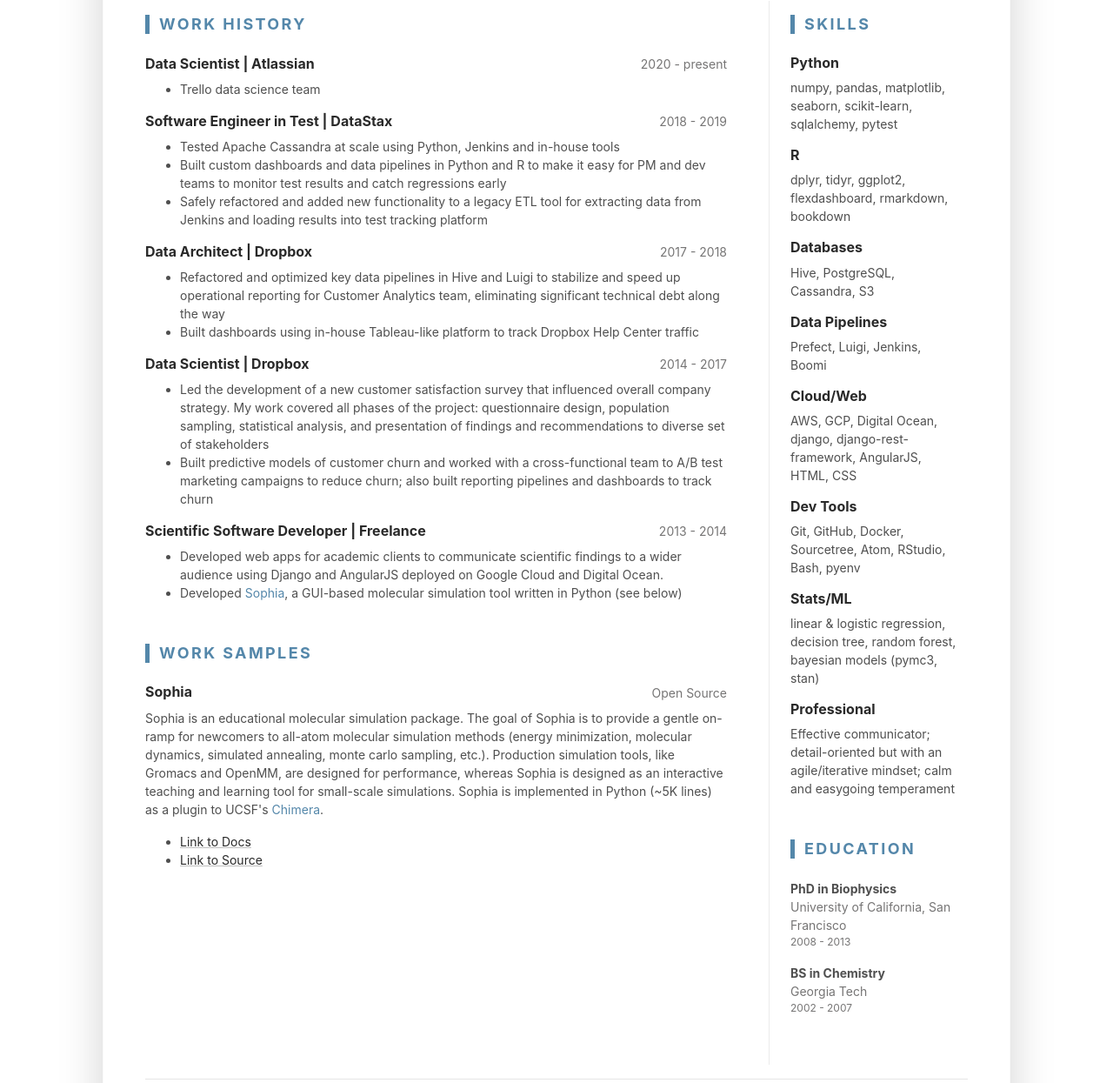
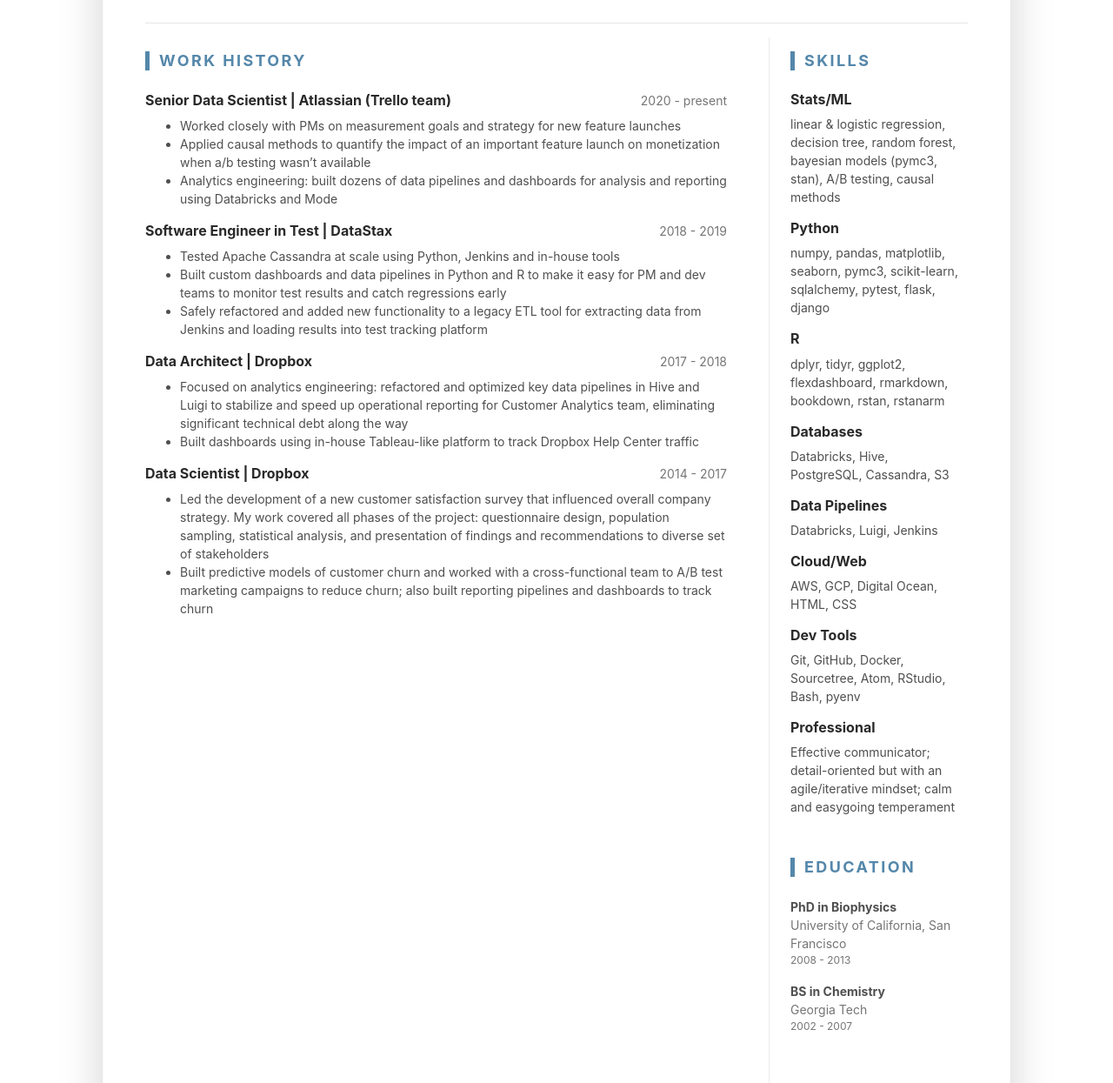
Before and after one commit to grollins/geoff-site, a plain HTML site: page index.html in a window 1280 px wide. Shown: the part 485-1730 px from the top of the page at 87% size. Drawn offline with Linux system fonts and the light colour scheme.

Commit message:
Refresh for 2022

```diff
--- a/index.html
+++ b/index.html
@@ -32,7 +32,7 @@
 					<div class="row align-items-center">
 						<div class="resume-title col-12 col-md-6 col-lg-8 col-xl-9">
 							<h2 class="resume-name mb-0 text-uppercase">Geoff Rollins</h2>
-							<div class="resume-tagline mb-3 mb-md-0">Data Scientist | Data Engineer | Biophysics PhD</div>
+							<div class="resume-tagline mb-3 mb-md-0">Data Scientist | Analytics Engineer | Biophysics PhD</div>
 						</div><!--//resume-title-->
 						<div class="resume-contact col-12 col-md-6 col-lg-4 col-xl-3">
 							<ul class="list-unstyled mb-0">
@@ -51,9 +51,10 @@
 						<img class="resume-profile-image mb-3 mb-md-0 mr-md-5 ml-md-0 rounded mx-auto" src="assets/images/geoff.png" alt="image">
 						<div class="media-body text-left">
 							<ul class="resume-list">
-								<li>Data Scientist with strong quantitative background that spans data science, data engineering, and physics</li>
-								<li>4+ years experience working in a fast-paced tech startup environment with extensive remote experience</li>
-								<li>10+ yrs experience with Python; 4+ yrs experience with R and SQL; 2 yrs experience with web frameworks (django, angular)</li>
+								<li>Data Scientist with strong quantitative background that spans data science, analytics engineering, and physics</li>
+								<li>6+ years experience working with petascale data in a fast-paced tech startup environment with extensive remote experience</li>
+								<li>10+ yrs experience with Python; 6+ yrs experience with R and SQL</li>
+								<li>Delivers end-to-end data science projects: from measurement strategy and statistical inference to data pipelines to dashboarding to deep-dive reports</li>
 								<li>Passionate about refactoring legacy code to mitigate technical debt, guided by tests</li>
 								<li>Effective communicator – experienced in writing and presenting reports to both business and technical audiences</li>
 							</ul>
@@ -68,12 +69,14 @@
 								<h3 class="text-uppercase resume-section-heading mb-4">Work History</h3>
 								<div class="item mb-3">
 									<div class="item-heading row align-items-center mb-2">
-										<h4 class="item-title col-12 col-md-6 col-lg-8 mb-2 mb-md-0">Data Scientist | Atlassian</h4>
+										<h4 class="item-title col-12 col-md-6 col-lg-8 mb-2 mb-md-0">Senior Data Scientist | Atlassian (Trello team)</h4>
 										<div class="item-meta col-12 col-md-6 col-lg-4 text-muted text-left text-md-right">2020 - present</div>
 									</div>
 									<div class="item-content">
 										<ul class="resume-list">
-											<li>Trello data science team</li>
+											<li>Worked closely with PMs on measurement goals and strategy for new feature launches</li>
+											<li>Applied causal methods to quantify the impact of an important feature launch on monetization when a/b testing wasn’t available</li>
+											<li>Analytics engineering: built dozens of data pipelines and dashboards for analysis and reporting using Databricks and Mode</li>
 										</ul>
 									</div>
 								</div><!--//item-->
@@ -99,7 +102,7 @@
 									</div>
 									<div class="item-content">
 										<ul class="resume-list">
-											<li>Refactored and optimized key data pipelines in Hive and Luigi to stabilize and speed up operational reporting for Customer Analytics team, eliminating significant technical debt along the way</li>
+											<li>Focused on analytics engineering: refactored and optimized key data pipelines in Hive and Luigi to stabilize and speed up operational reporting for Customer Analytics team, eliminating significant technical debt along the way</li>
 											<li>Built dashboards using in-house Tableau-like platform to track Dropbox Help Center traffic</li>
 										</ul>
 									</div>
@@ -117,83 +120,51 @@
 										</ul>
 									</div>
 								</div><!--//item-->
-								<div class="item">
-									<div class="item-heading row align-items-center mb-2">
-										<h4 class="item-title col-12 col-md-6 col-lg-8 mb-2 mb-md-0">Scientific Software Developer | Freelance</h4>
-										<div class="item-meta col-12 col-md-6 col-lg-4 text-muted text-left text-md-right">2013 - 2014</div>
-
-									</div>
-									<div class="item-content">
-										<ul class="resume-list">
-											<li>Developed web apps for academic clients to communicate scientific findings to a wider audience using Django and AngularJS deployed on Google Cloud and Digital Ocean.</li>
-											<li>Developed <a href="https://sophia-web.appspot.com/">Sophia</a>, a GUI-based molecular simulation tool written in Python (see below)</li>
-										</ul>
-									</div>
-								</div><!--//item-->
-
 							</section><!--//work-section-->
-
-							<section class="project-section py-3">
-								<h3 class="text-uppercase resume-section-heading mb-4">Work Samples</h3>
-								<div class="item mb-3">
-									<div class="item-heading row align-items-center mb-2">
-										<h4 class="item-title col-12 col-md-6 col-lg-8 mb-2 mb-md-0">Sophia</h4>
-										<div class="item-meta col-12 col-md-6 col-lg-4 text-muted text-left text-md-right">Open Source</div>
-
-									</div>
-									<div class="item-content">
-										<p>Sophia is an educational molecular simulation package. The goal of Sophia is to provide a gentle on-ramp for newcomers to all-atom molecular simulation methods (energy minimization, molecular dynamics, simulated annealing, monte carlo sampling, etc.). Production simulation tools, like Gromacs and OpenMM, are designed for performance, whereas Sophia is designed as an interactive teaching and learning tool for small-scale simulations. Sophia is implemented in Python (~5K lines) as a plugin to UCSF's <a href="https://www.cgl.ucsf.edu/chimera/">Chimera</a>.</p>
-										<ul class="resume-list">
-											<li><a href="https://sophia-web.appspot.com/" class="theme-link">Link to Docs</a></li>
-											<li><a href="https://bitbucket.org/grollins/sophia/src/master/" class="theme-link">Link to Source</a></li>
-										</ul>
-									</div>
-								</div><!--//item-->
-							</section><!--//project-section-->
 						</div><!--//resume-main-->
 						<aside class="resume-aside col-12 col-lg-4 col-xl-3 px-lg-4 pb-lg-4">
 							<section class="skills-section py-3">
 								<h3 class="text-uppercase resume-section-heading mb-4">Skills</h3>
+								    <div class="item">
+										<h4 class="item-title">Stats/ML</h4>
+										<ul class="list-unstyled resume-skills-list">
+											<li class="mb-2">linear & logistic regression, decision tree, random forest, bayesian models (pymc3, stan), A/B testing, causal methods<li>
+										</ul>
+									</div><!--//item-->
 									<div class="item">
 										<h4 class="item-title">Python</h4>
 										<ul class="list-unstyled resume-skills-list">
-											<li class="mb-2">numpy, pandas, matplotlib, seaborn, scikit-learn, sqlalchemy, pytest</li>
+											<li class="mb-2">numpy, pandas, matplotlib, seaborn, pymc3, scikit-learn, sqlalchemy, pytest, flask, django</li>
 										</ul>
 									</div><!--//item-->
 									<div class="item">
 										<h4 class="item-title">R</h4>
 										<ul class="list-unstyled resume-skills-list">
-											<li class="mb-2">dplyr, tidyr, ggplot2, flexdashboard, rmarkdown, bookdown</li>
+											<li class="mb-2">dplyr, tidyr, ggplot2, flexdashboard, rmarkdown, bookdown, rstan, rstanarm</li>
 										</ul>
 									</div><!--//item-->
 									<div class="item">
 										<h4 class="item-title">Databases</h4>
 										<ul class="list-unstyled resume-skills-list">
-											<li class="mb-2">Hive, PostgreSQL, Cassandra, S3</li>
+											<li class="mb-2">Databricks, Hive, PostgreSQL, Cassandra, S3</li>
 										</ul>
 									</div><!--//item-->
 									<div class="item">
 										<h4 class="item-title">Data Pipelines</h4>
 										<ul class="list-unstyled resume-skills-list">
-											<li class="mb-2">Prefect, Luigi, Jenkins, Boomi<li>
+											<li class="mb-2">Databricks, Luigi, Jenkins<li>
 										</ul>
 									</div><!--//item-->
 									<div class="item">
 										<h4 class="item-title">Cloud/Web</h4>
 										<ul class="list-unstyled resume-skills-list">
-											<li class="mb-2">AWS, GCP, Digital Ocean, django, django-rest-framework, AngularJS, HTML, CSS</li>
+											<li class="mb-2">AWS, GCP, Digital Ocean, HTML, CSS</li>
 										</ul>
 									</div><!--//item-->
 									<div class="item">
 										<h4 class="item-title">Dev Tools</h4>
 										<ul class="list-unstyled resume-skills-list">
 											<li class="mb-2">Git, GitHub, Docker, Sourcetree, Atom, RStudio, Bash, pyenv<li>
-										</ul>
-									</div><!--//item-->
-									<div class="item">
-										<h4 class="item-title">Stats/ML</h4>
-										<ul class="list-unstyled resume-skills-list">
-											<li class="mb-2">linear & logistic regression, decision tree, random forest, bayesian models (pymc3, stan)<li>
 										</ul>
 									</div><!--//item-->
 									<div class="item">
```
